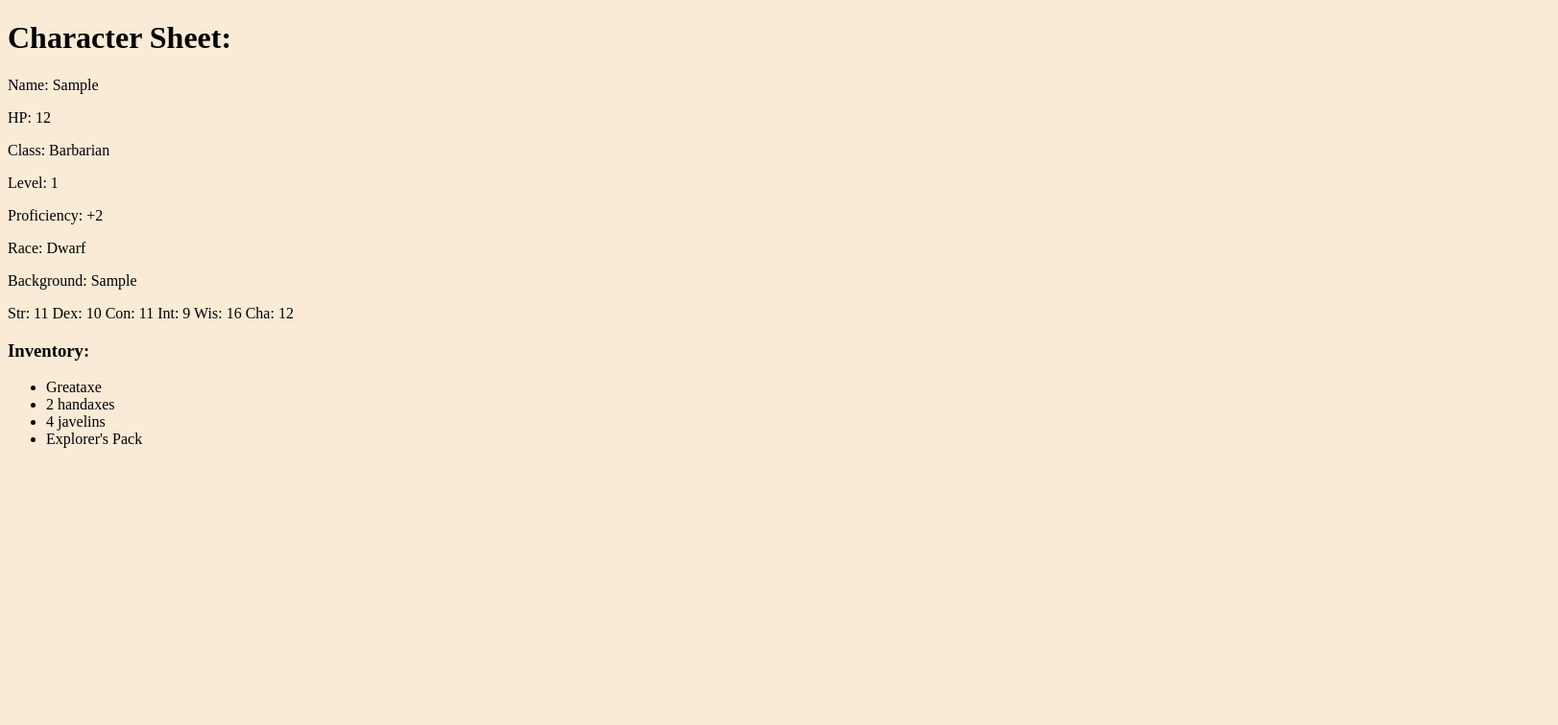
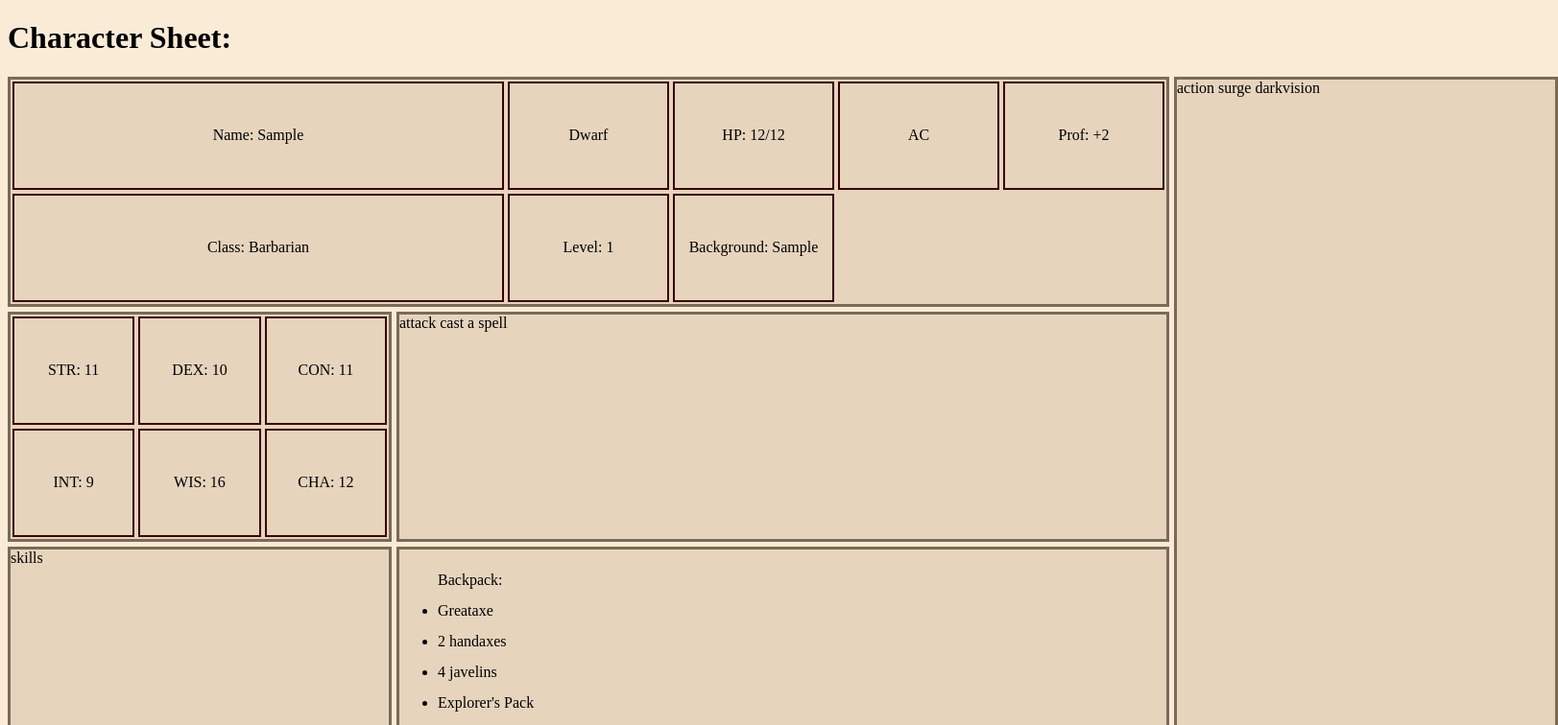
Before and after one commit to mZefnar/RPG, a plain HTML site: page index.html in a window 1280 px wide. Both pictures are taken after typing "Sample", "Sample" into the empty fields and a click on the button "Generate Character Sheet!". Shown: the top 756 px of the page at 96% size, 1623 px wide, since content can reach past the window. Drawn offline with Linux system fonts and the light colour scheme.

Commit message:
formatted better character sheet

```diff
--- a/index.html
+++ b/index.html
@@ -8,8 +8,8 @@
     <title>Char Sheet Generator</title>
 </head>
 <body>
-    <h1 id="main-title">Character Builder</h1>
     <div class="form-box" id="form-box">
+        <h1 id="main-title">Character Builder</h1>
         <form name = 'charNameForm'>
             <label for="fname">Name:</label>
             <input type="text" id="fname" required>
@@ -38,8 +38,6 @@
                 <option value="19">19</option>
                 <option value="20">20</option>
             </select>
-            <!-- <label for="inputLevel">Level:</label>
-            <input type="number" id="inputLevel" name="inputLevel" min="1" max="20" required> -->
         </form>
         <form class="race-form-box">
             <label for='inputRace'>Race:</label>
@@ -79,6 +77,34 @@
     </div>
     <div id="outputBox">
         <h1>Character Sheet:</h1>
+        <div class="sheet-box-outer">
+            <div class="header-card">
+                <div id="name-box">Name</div>
+                <div id="race-box">Elf</div>
+                <div id="hp-box">HP/HPmax</div>
+                <div id="ac-box">AC</div>
+                <div id="proficiency-box">Prof:</div>
+                <div id="class-box">Class</div>
+                <div id="level-box">Level</div>
+                <div id="background-box">Background</div>
+            </div>
+            <div class="stat-card">
+                <div id="str">STR:</div>
+                <div id="dex">DEX:</div>
+                <div id="con">CON:</div>
+                <div id="int">INT:</div>
+                <div id="wis">WIS:</div>
+                <div id="cha">CHA:</div>
+            </div>
+            <div class="skills-card">skills</div>
+            <div class="actions-card">attack cast a spell</div>
+            <div class="inventory-card">
+                <ul id="backpack">Backpack:
+                </ul>
+            </div>
+            <div class="features-card">action surge darkvision</div>
+            <div class="money-card">8p 5g 6s 7c</div>
+        </div>
     </div>
 
     <script src="./CharacterGenerator.js"></script>
--- a/styles.css
+++ b/styles.css
@@ -2,6 +2,12 @@ body {
     background-color: antiquewhite;
 }
 
+/* Form styles */
+.form-box {
+    display: flex;
+    flex-direction: column;
+    align-items: center;
+}
 button {
     display: block;
     background-color: red;
@@ -21,18 +27,102 @@ form {
     margin: 10px 0px;
 }
 
-.race-form-box label {
-    padding-right: 2rem;
+/* Sheet styles */
+
+.sheet-box-outer {
+    display: grid;
+    grid-template-columns: repeat(4, 25rem);
+    grid-template-rows: repeat(6, 15rem);
+    grid-gap: 5px;
+}
+.sheet-box-outer * {
+    border: 3px solid rgb(122, 106, 86);
+    background-color: rgb(230, 212, 189);
+    height: auto;
+    width: auto;
 }
 
-.race-form-box label:hover {
-    cursor: pointer;
+.sheet-box-outer * * {
+    border: 2px solid rgb(56, 1, 1);
 }
 
-.class-form-box label {
-    padding-right: 2rem;
+/* Styles Header Card */
+
+.header-card {
+    grid-area: 1 / 1 / 2 / 4;
+    display: grid;
+    grid-template-columns: 3fr 1fr 1fr 1fr 1fr;
+    grid-template-rows: 1fr 1fr;
+}
+.header-card * {
+    display: flex;
+    align-items: center;
+    justify-content: center;
+    margin: 2px;
+}
+.name-box {
+    grid-area: 1 / 1 / 2 / 2;
+    justify-content: left;
+    padding-left: 1rem;
+}
+.hp-box {
+    grid-area: 2 / 1 / 3 / 2;
+}
+.ac-box {
+    grid-area: 3 / 1 / 4 / 2;
+}
+.race-box {
+    grid-area: 5 / 1 / 6 / 2;
+}
+.class-box {
+    grid-area: 1 / 2 / 2 / 3;
+    justify-content: left;
+    padding-left: 1rem;
+}
+.level-box {
+    grid-area: 2 / 2 / 3 / 3;
+}
+.background-box {
+    grid-area: 2 / 3 / 3 / 6;
+    justify-content: left;
+    padding-left: 1rem;
 }
 
-.class-form-box label:hover {
-    cursor: pointer;
+
+/* Stat Card Styles */
+.stat-card {
+    grid-area: 2 / 1 / 3 / 2;
+    display: grid;
+    grid-template-columns: repeat(3, 1fr);
+    grid-template-rows: 1fr 1fr;
 }
+.stat-card * {
+    margin: 2px;
+    display: flex;
+    align-items: center;
+    justify-content: center;
+}
+
+
+.features-card {
+    grid-area: 1 / 4 / 4 / 5;
+}
+.actions-card {
+    grid-area: 2 / 2 / 3 / 4;
+}
+
+.skills-card {
+    grid-area: 3 / 1 / 5 / 2;
+}
+
+/* Inventory Styles */
+.inventory-card {
+    grid-area: 3 / 2 / 5 / 4;
+}
+.inventory-card * {
+    border: none;
+    line-height: 2rem;
+}
+.money-card {
+    grid-area: 4 / 4 / 5 / 5;
+}
--- a/testScript.js
+++ b/testScript.js
@@ -1,4 +1,4 @@
-document.getElementById('outputBox').style.display = 'none';
+// document.getElementById('outputBox').style.display = 'none';
 
 function generateNewCharSheet(newChar) {
     let userInFname = document.getElementById('fname').value
@@ -9,48 +9,54 @@ function generateNewCharSheet(newChar) {
 
     newChar = makeCharacter(userInFname, userInLevel, userInClass, userInRace, userInBg)
 
-    let sheetCharName = document.createElement('p')
-    sheetCharName.innerText = 'Name: ' + newChar._name;
-    document.body.appendChild(sheetCharName);
+    let sheetCharName = document.getElementById('name-box');
+    sheetCharName.innerHTML = 'Name: ' + userInFname;
 
-    let sheetHP = document.createElement('p')
-    sheetHP.innerText = 'HP: ' + newChar._hp;
-    document.body.appendChild(sheetHP);
+    let sheetHP = document.getElementById('hp-box');
+    sheetHP.innerHTML = 'HP: ' + newChar._hp + '/' + newChar._hp;
 
-    let sheetCharClass = document.createElement('p')
-    sheetCharClass.innerText = 'Class: ' + newChar._classMain.className;
-    document.body.appendChild(sheetCharClass);
+    let sheetCharClass = document.getElementById('class-box');
+    sheetCharClass.innerHTML = 'Class: ' + newChar._classMain.className;
 
-    let sheetCharLevel = document.createElement('p')
-    sheetCharLevel.innerText = 'Level: ' + newChar._chaLevel;
-    document.body.appendChild(sheetCharLevel);
+    let sheetCharLevel = document.getElementById('level-box');
+    sheetCharLevel.innerHTML = 'Level: ' + newChar._chaLevel;
 
-    let sheetProf = document.createElement('p')
-    sheetProf.innerText = 'Proficiency: +' + newChar._prof;
-    document.body.appendChild(sheetProf);
+    let sheetProf = document.getElementById('proficiency-box');
+    sheetProf.innerHTML = 'Prof: +' + newChar._prof;
 
-    let sheetCharRace = document.createElement('p')
-    sheetCharRace.innerText = 'Race: ' + newChar._race._raceName;
-    document.body.appendChild(sheetCharRace);
+    let sheetCharRace = document.getElementById('race-box');
+    sheetCharRace.innerHTML = newChar._race._raceName;
 
-    let sheetCharBg = document.createElement('p')
-    sheetCharBg.innerText = 'Background: ' + newChar._bg;
-    document.body.appendChild(sheetCharBg);
+    let sheetCharBg = document.getElementById('background-box');
+    sheetCharBg.innerHTML = 'Background: ' + newChar._bg;
 
-    let sheetStats = document.createElement('p')
-    sheetStats.innerText = 'Str: ' + newChar._stats[0] + ' Dex: ' + newChar._stats[1] + ' Con: ' + newChar._stats[2]  + ' Int: ' + newChar._stats[3] + ' Wis: ' + newChar._stats[4] + ' Cha: ' + newChar._stats[5]
-    document.body.appendChild(sheetStats);
+    let sheetStr = document.getElementById('str');
+    sheetStr.innerHTML = 'STR: ' + newChar._stats[0];
+    let sheetDex = document.getElementById('dex');
+    sheetDex.innerHTML = 'DEX: ' + newChar._stats[1];
+    let sheetCon = document.getElementById('con');
+    sheetCon.innerHTML = 'CON: ' + newChar._stats[2];
+    let sheetInt = document.getElementById('int');
+    sheetInt.innerHTML = 'INT: ' + newChar._stats[3];
+    let sheetWis = document.getElementById('wis');
+    sheetWis.innerHTML = 'WIS: ' + newChar._stats[4];
+    let sheetCha = document.getElementById('cha');
+    sheetCha.innerHTML = 'CHA: ' + newChar._stats[5];
 
-    let inventoryTitle = document.createElement('h3')
-    inventoryTitle.innerText = 'Inventory: '
-    let sheetInv = document.createElement('ul')
+    // let sheetStats = document.createElement('p')
+    // sheetStats.innerText = 'Str: ' + newChar._stats[0] + ' Dex: ' + newChar._stats[1] + ' Con: ' + newChar._stats[2]  + ' Int: ' + newChar._stats[3] + ' Wis: ' + newChar._stats[4] + ' Cha: ' + newChar._stats[5]
+    // document.body.appendChild(sheetStats);
+
+    // let inventoryTitle = document.createElement('h3')
+    // inventoryTitle.innerText = 'Inventory: '
+    let sheetInv = document.getElementById('backpack')
     for (i = 0; i < newChar.inv.length; i++) {
         let newInvItem = document.createElement('li')
         newInvItem.innerText = newChar.inv[i];
         sheetInv.appendChild(newInvItem);
     }
-    document.body.appendChild(inventoryTitle);
-    document.body.appendChild(sheetInv);
+    // document.body.appendChild(inventoryTitle);
+    // document.body.appendChild(sheetInv);
 
     document.getElementById('form-box').style.display = 'none';
     document.getElementById('main-title').style.display = 'none';
```
